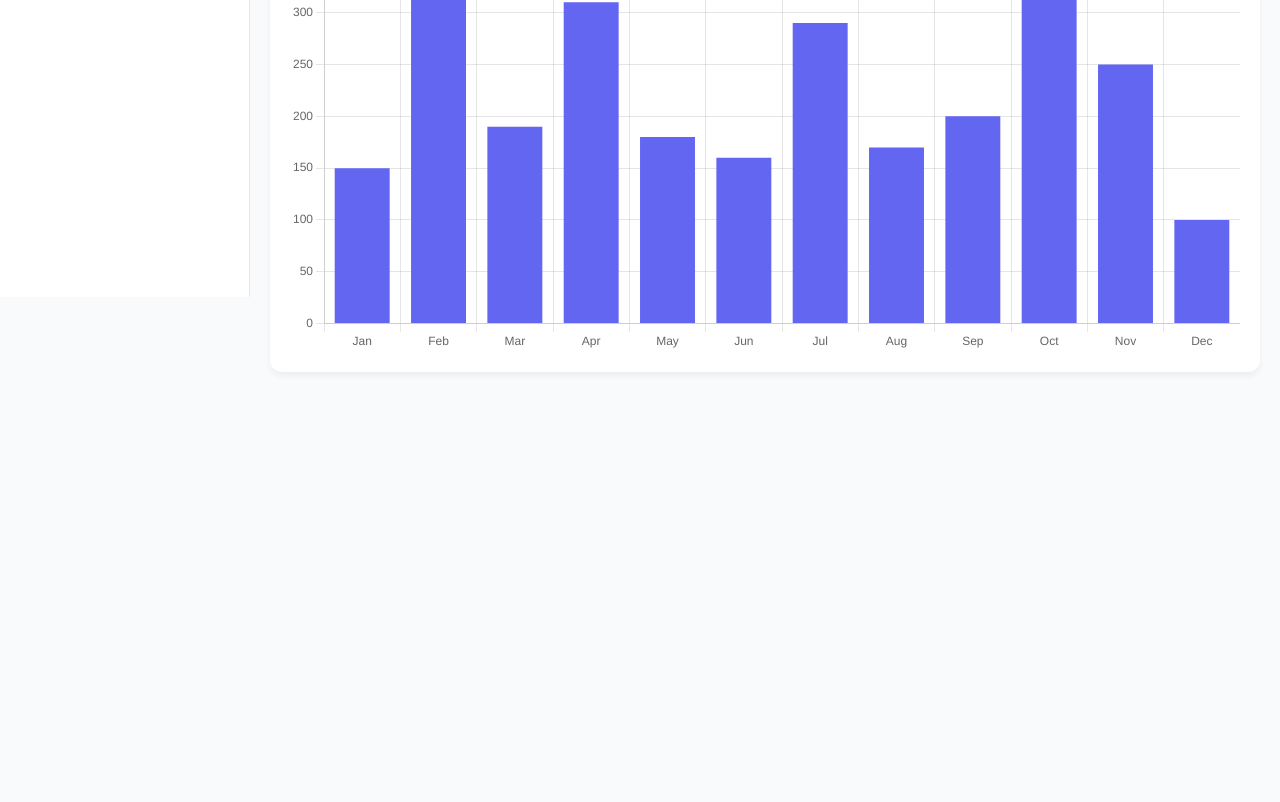
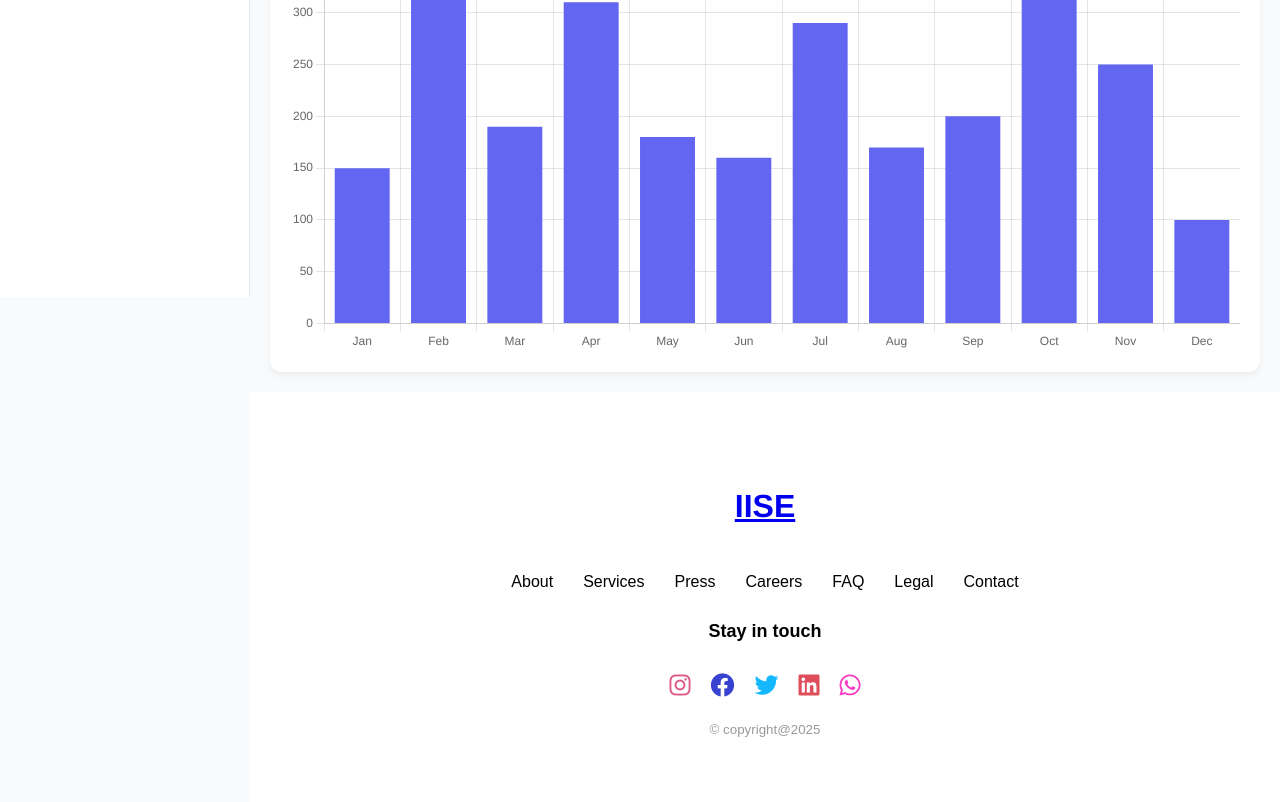
Before and after one commit to RamdiSalma/Projet_RPC_Incubateur, a plain HTML site: page View/index.html in a window 1280 px wide. Shown: the part 503-1305 px from the top of the page. Before the commit the page ends 895 px from the top, so only its background shows below. Drawn offline with nearby package versions, Linux system fonts and the light colour scheme.

Commit message:
Ajout réel des modifications

```diff
--- a/View/css/style.css
+++ b/View/css/style.css
@@ -5,7 +5,7 @@
   }
 
   body {
-    display: flex;
+    display: block;
     font-family: 'Poppins', sans-serif;
     background: #f8fafc;
     color: #333;
@@ -137,3 +137,119 @@
     border-radius: 12px;
     box-shadow: 0 4px 6px rgba(0,0,0,0.05);
   }
+  footer{
+    display: flex; justify-content: center; align-items: center;
+     margin-left: 250px; /* <<--- ajoute cette marge */
+    flex: 1;
+    padding: 20px;
+
+  }
+  .container{
+    width : 60%;
+  }
+  footer {
+  display: flex;
+  flex-direction: column;
+  align-items: center; /* Centre les éléments verticalement */
+  justify-content: center;
+  padding: 40px 0;
+  background-color: #ffffff;
+  text-align: center;
+}
+
+.container {
+  width: 60%;
+}
+
+.footer-16371 {
+  padding: 4rem 0;
+  font-family: "Poppins", sans-serif;
+}
+
+.footer-16371 .footer-site-logo {
+  font-size: 2rem;
+  font-weight: 900;
+  color: #4200ff;
+  font-family: Helvetica, Arial, sans-serif;
+  padding: 2rem 0;
+}
+
+.footer-16371 .nav-links {
+  list-style: none;
+  display: flex;
+  justify-content: center;
+    margin-block-start: 1em;
+    margin-block-end: 1em;
+    padding-inline-start: 0px;
+    unicode-bidi: isolate;
+}
+
+.footer-16371 .nav-links li {
+  margin: 0 15px; /* Espace entre les liens */
+}
+
+.footer-16371 .nav-links li a {
+  color: #000;
+  text-decoration: none;
+  font-weight:400;
+  font-family: "Poppins", sans-serif;
+  font-size: 1rem;
+}
+
+.footer-16371 .nav-links li a:hover {
+  color: #4200ff;
+}
+
+.footer-16371 .social {
+  margin-top: 20px;
+}
+
+.footer-16371 .social h3 {
+  font-weight: bold;
+  font-size: 18px;
+  color: #000;
+  margin: 30px;
+}
+
+.footer-16371 .social ul {
+  padding: 0;
+  margin: 0;
+  list-style: none;
+  display: flex;
+  justify-content: center;
+}
+
+.footer-16371 .social ul li {
+  margin: 0 10px;
+}
+
+.footer-16371 .social ul li a {
+  font-size: 1.5rem;
+  color: #000;
+  text-decoration: none;
+}
+
+.footer-16371 .social ul li.in a {
+  color: #df588a;
+}
+
+.footer-16371 .social ul li.tw a {
+  color: #15b8ff;
+}
+
+.footer-16371 .social ul li.fb a {
+  color: #3742d0;
+}
+
+.footer-16371 .social ul li.dr a {
+  color: #fa38c1;
+}
+
+.footer-16371 .social ul li.pin a {
+  color: #dd4d5a;
+}
+
+.footer-16371 .copyright {
+  margin-top: 20px;
+  color: #999999;
+}
--- a/View/index.html
+++ b/View/index.html
@@ -5,6 +5,7 @@
   <meta name="viewport" content="width=device-width, initial-scale=1">
   <title>TailAdmin Dashboard</title>
   <link rel="stylesheet" href="css/style.css">
+  <link rel="stylesheet" href="https://cdnjs.cloudflare.com/ajax/libs/font-awesome/6.0.0-beta3/css/all.min.css">
 </head>
 <body>
 
@@ -59,6 +60,44 @@
 
   </div>
 
+  <footer class="footer-16371">
+      <div class="container">
+        <div class="row justify-content-center">
+          <div class="col-md-9 text-center">
+            <div class="footer-site-logo mb-4">
+              <a href="#">IISE</a>
+            </div>
+            <ul class="list-unstyled nav-links mb-5">
+              <li><a href="#">About</a></li>
+              <li><a href="#">Services</a></li>
+              <li><a href="#">Press</a></li>
+              <li><a href="#">Careers</a></li>
+              <li><a href="#">FAQ</a></li>
+              <li><a href="#">Legal</a></li>
+              <li><a href="#">Contact</a></li>
+            </ul>
+
+            <div class="social mb-4">
+              <h3>Stay in touch</h3>
+              <ul class="list-unstyled">
+                <li class="in"><a href="#"><span class="fab fa-instagram"></span></a></li>
+                <li class="fb"><a href="#"><span class="fab fa-facebook"></span></a></li>
+                <li class="tw"><a href="#"><span class="fab fa-twitter"></a></li>
+                <li class="pin"><a href="#"><span class="fab fa-linkedin"></span></a></li>
+                <li class="dr"><a href="#"><span class="fab fa-whatsapp"></span></a></li>
+              </ul>
+            </div>
+
+            <div class="copyright">
+              <p class="mb-0"><small>&copy; copyright@2025</small></p>
+            </div>
+
+
+          </div>
+        </div>
+      </div>
+  </footer>
+
   <script src="https://cdn.jsdelivr.net/npm/chart.js"></script>
   <script src="js/events.js"></script>
 
```
